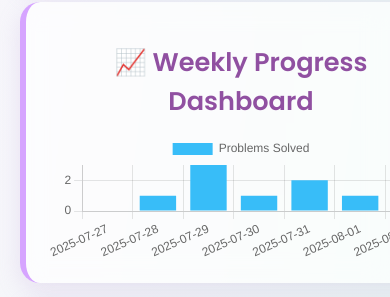
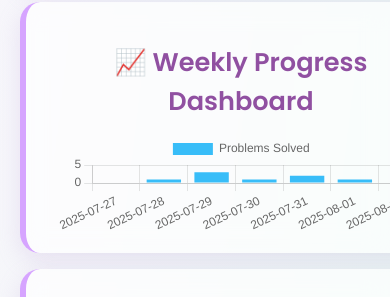
Before and after one commit to kiru1711/dev-diary-blog, a plain HTML site: page index.html in a window 390 px wide. Shown: the part 2149-2446 px from the top of the page. Drawn offline with nearby package versions, Linux system fonts and the light colour scheme; no server answers.

Commit message:
phone layoutttt

```diff
--- a/index.html
+++ b/index.html
@@ -277,6 +277,19 @@ h1, h2 {
   word-break: break-word;
   text-align: center;
 }
+@media (max-width: 480px) {
+  canvas {
+    width: 95% !important;
+    height: auto !important;
+    margin: 0 auto;
+    display: block;
+  }
+
+  .chart-container {
+    padding: 0 10px; /* reduce side padding */
+    margin-bottom: 1.5rem; /* less vertical space */
+  }
+}
 
   </style>
 </head>
```
